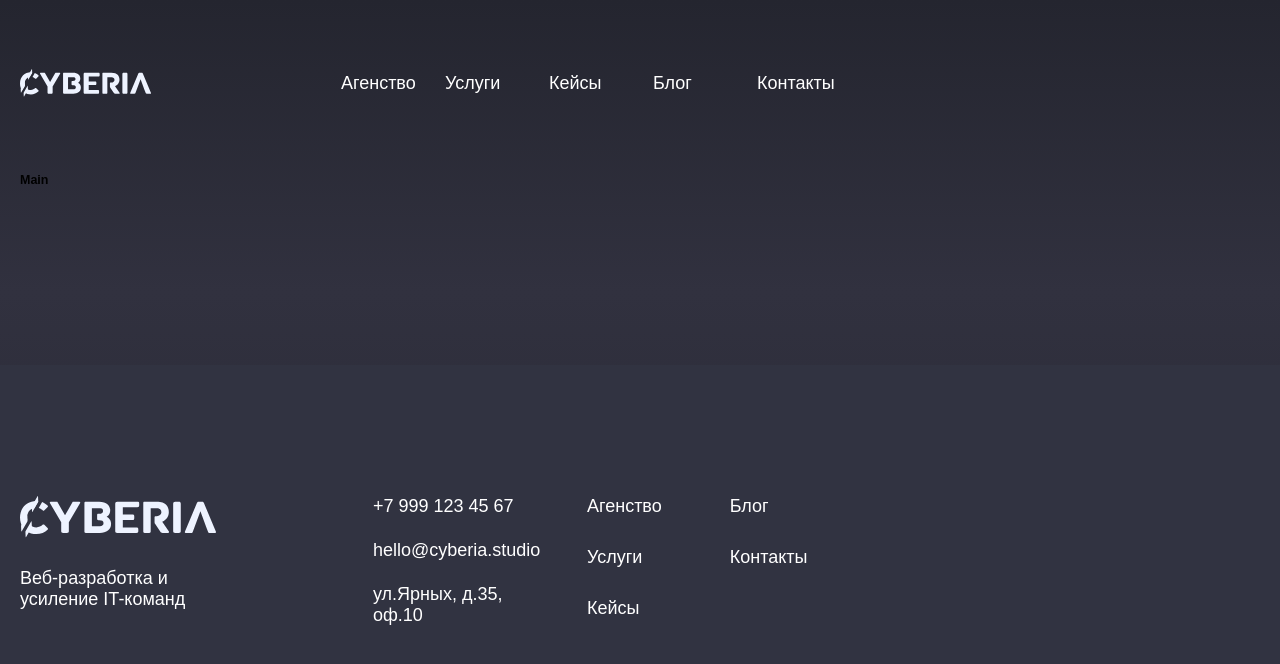
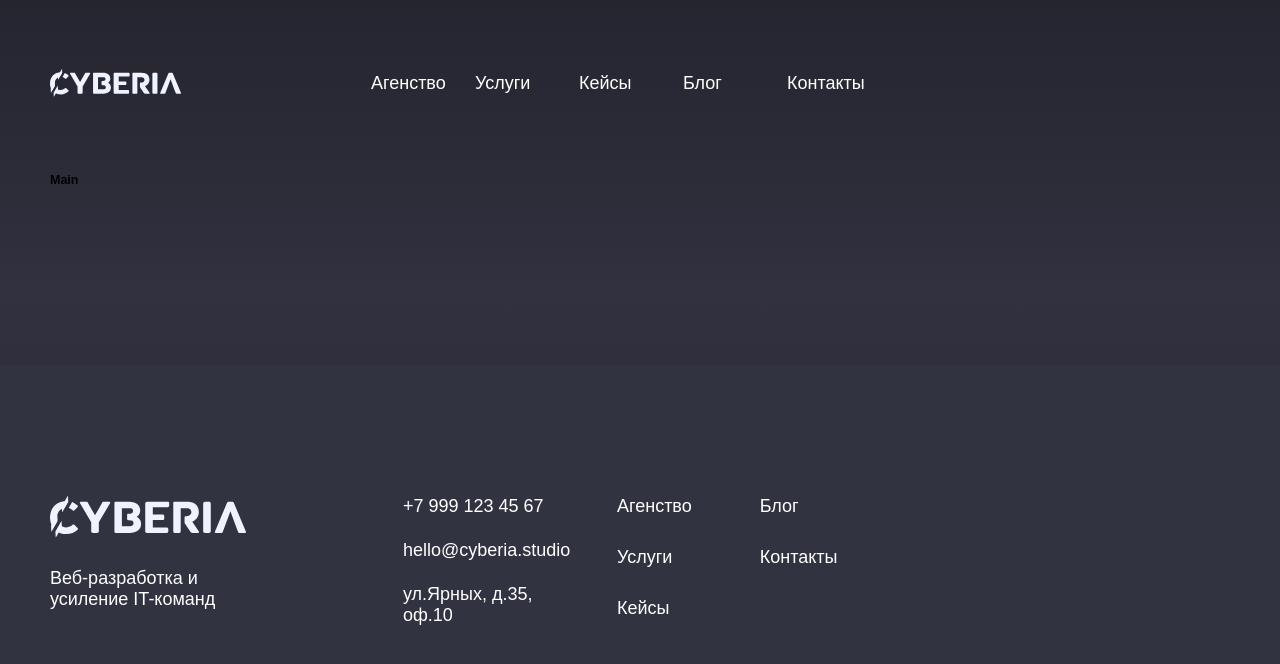
Before and after one commit to Alexey-Timakov/Cyberia-test-react-redux-tailwind, a React (Vite) app: page / in a window 1280 px wide. Shown: the top 664 px of the page. Built offline with nearby package versions, Linux system fonts and the light colour scheme; a web font is replaced by a local one.

Commit message:
Add padding for entire layout

```diff
--- a/src/layout/Layout/Layout.module.scss
+++ b/src/layout/Layout/Layout.module.scss
@@ -5,18 +5,24 @@
     ". body ."
     "footer footer footer";
   grid-template-rows: auto 1fr auto;
-  grid-template-columns: auto minmax(55rem, 124rem) auto;
+  grid-template-columns: auto minmax(65rem, 134rem) auto;
   min-height: 100vh;
 }
 
 .header {
   grid-area: header;
+  padding-left: 5rem;
+  padding-right: 5rem;
 }
 
 .body {
   grid-area: body;
+  padding-left: 5rem;
+  padding-right: 5rem;
 }
 
 .footer {
   grid-area: footer;
+  padding-left: 5rem;
+  padding-right: 5rem;
 }
```
